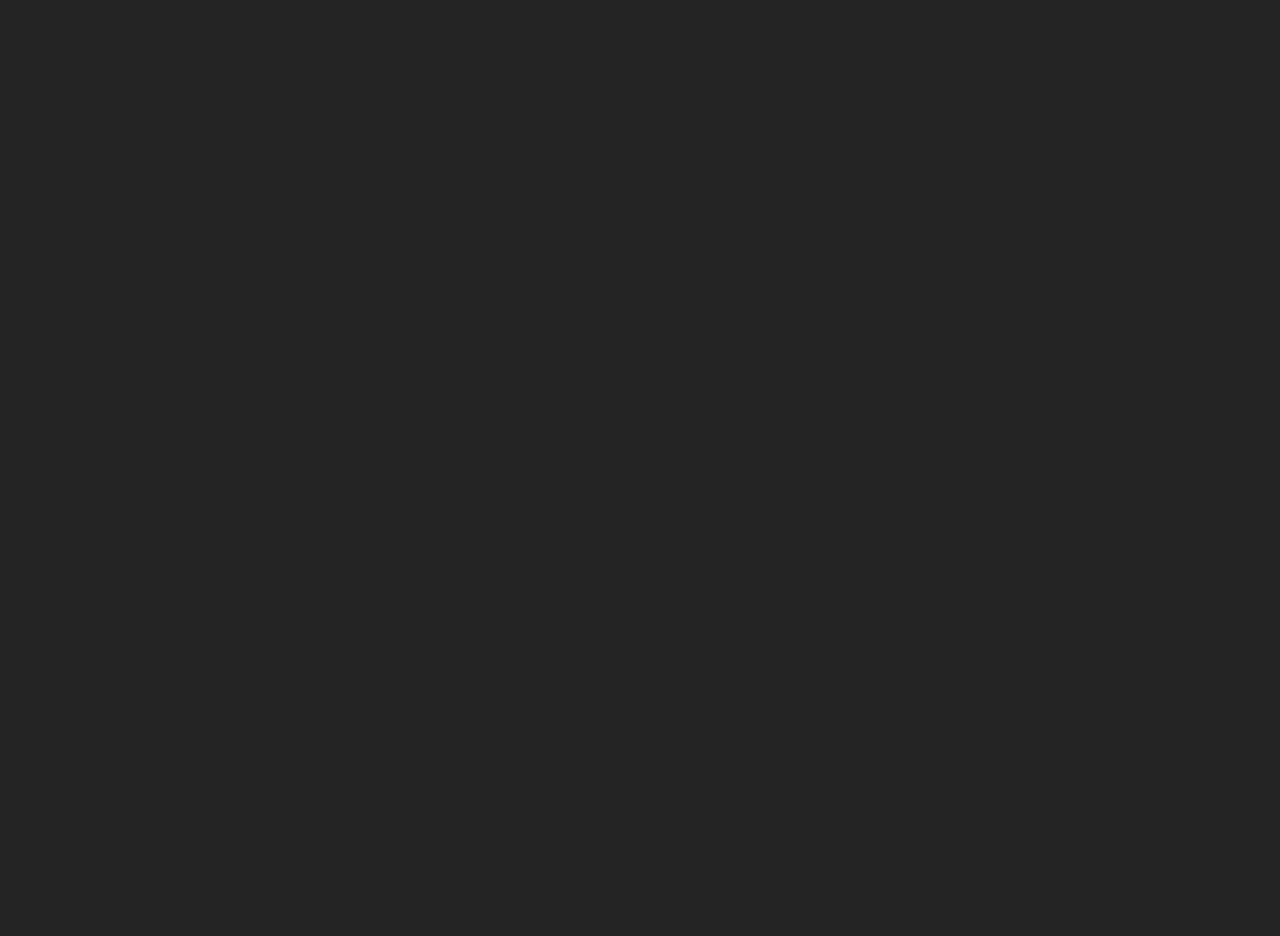
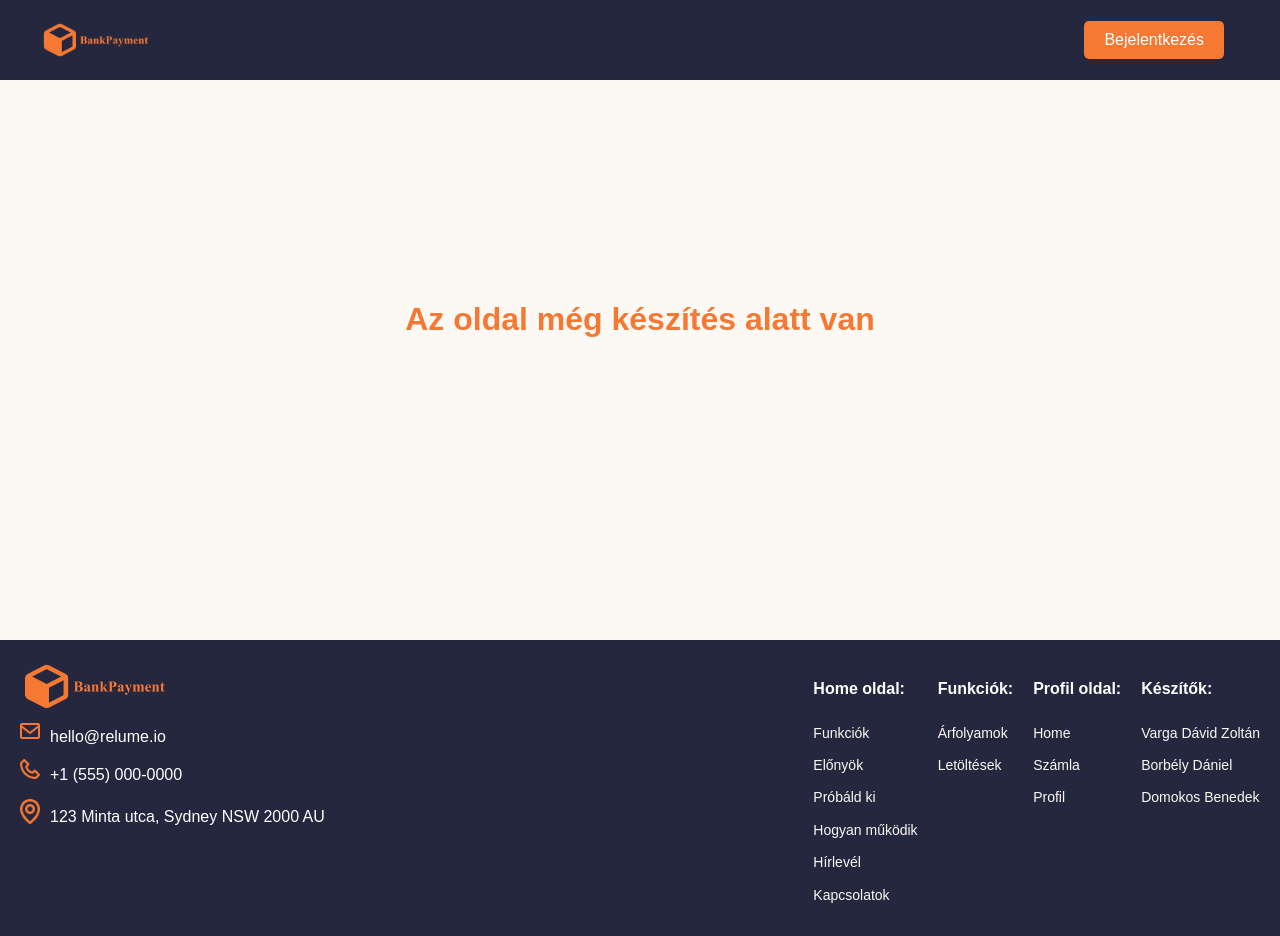
Before and after one commit to DomokosBenedek/Mobil_bank, a React (Vite) app in the folder frontend/: page /commingSoon in a window 1280 px wide. Before the commit this address had no page. Before the commit the page ends 800 px from the top, so only its background shows below. Built offline with nearby package versions, Linux system fonts and the light colour scheme.

Commit message:
feat: comming soon page

```diff
--- /dev/null
+++ b/frontend/src/design/pages/commingSoon.css
@@ -0,0 +1,10 @@
+main.commingSoon {
+    display: flex;
+    justify-content: center;
+    align-items: center;
+    height: 80vh;
+}
+
+h1.commingSoon {
+    color: var(--orange);
+}
--- a/frontend/src/main.tsx
+++ b/frontend/src/main.tsx
@@ -7,6 +7,7 @@ import Regist from './pages/regist';
 import Profile from './pages/Profile';
 import { BrowserRouter as Router, Routes, Route } from 'react-router-dom';
 import Changes from './pages/Changes';
+import CoomingSoonPage from './pages/CommingSoon';
 
 const App = () => (
   <Router>
@@ -16,6 +17,7 @@ const App = () => (
       <Route path="/Regist" element={<Regist />} />
       <Route path="/profile/:username/*" element={<Profile />} />
       <Route path="/changes" element={<Changes />} />
+      <Route path="/commingSoon" element={<CoomingSoonPage />} />
     </Routes>
   </Router>
 );
--- /dev/null
+++ b/frontend/src/pages/CommingSoon.tsx
@@ -0,0 +1,21 @@
+import Footer from "../components/common/Footer.tsx";
+import CostumeNavbar from "../components/common/navbar.tsx";
+import Toast from "../components/common/CustomToast.tsx";
+import '../design/pages/commingSoon.css';
+
+export default function CoomingSoonPage() {
+    return (
+        <>
+            <header>
+                <CostumeNavbar/>
+            </header>
+            <main className="commingSoon">
+                <h1 className="commingSoon">Az oldal még készítés alatt van</h1>
+            </main>
+            <footer>
+                <Footer/>
+            </footer>
+            <Toast />
+        </>
+    );
+}
```
